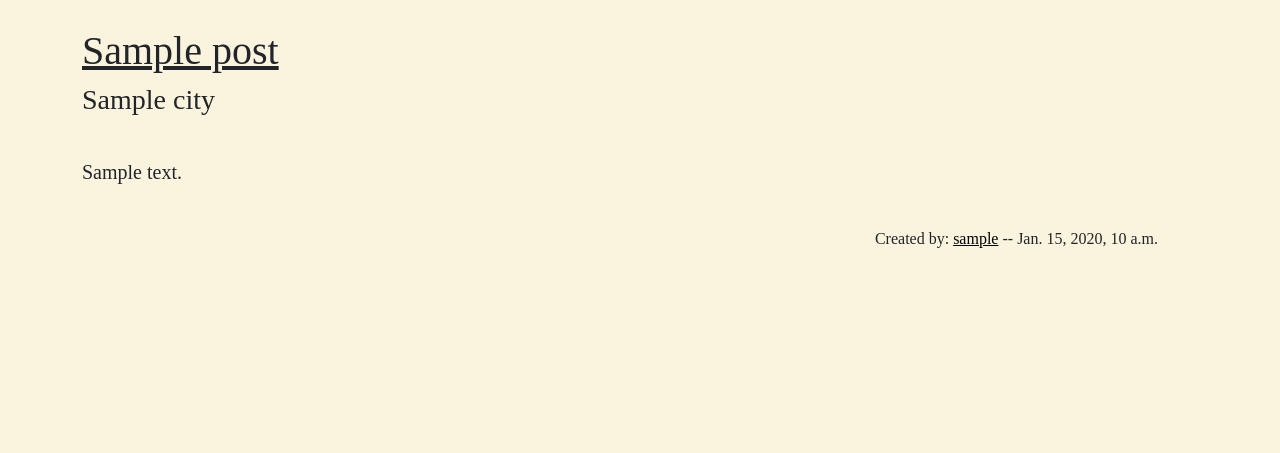
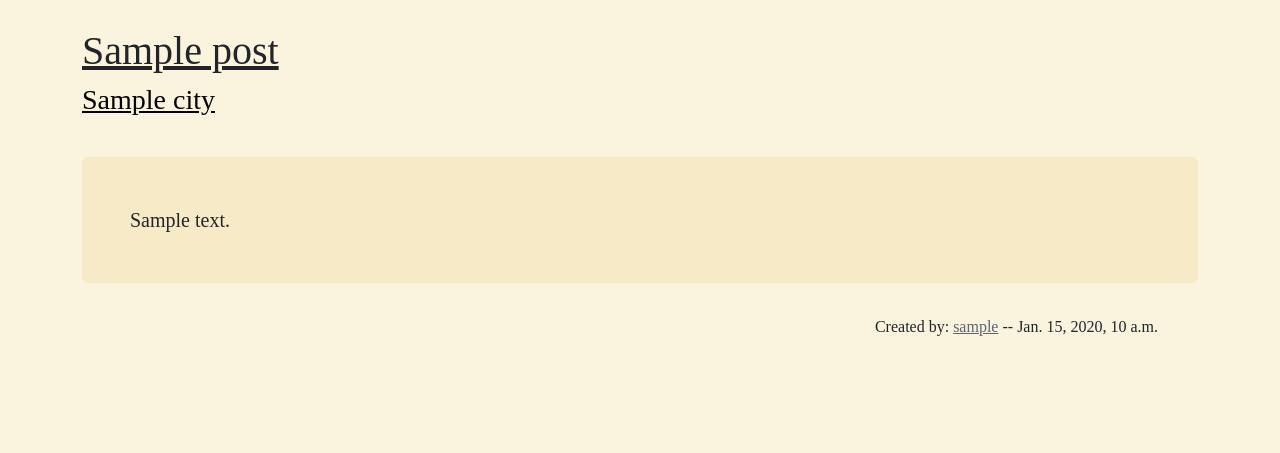
Before and after one commit to bhwong11/wayfarer, a Django app: page /posts/1/ in a window 1280 px wide. Shown: the part 347-800 px from the top of the page. Run offline with Django 3.2, Linux system fonts and the light colour scheme; tables that the repository leaves empty hold one stand-in row (values such as "Sample post"); some web fonts are replaced.

Commit message:
Styling for post details.

```diff
--- a/main_app/templates/post_details.html
+++ b/main_app/templates/post_details.html
@@ -8,14 +8,14 @@
 <div class="row">
   <div class="mb-3">
     <h1 style="font-size: 40px;" class="text-decoration-underline">{{post.title}}</h1>
-    <h3>{{post.cities.name}}</h3>
+    <a style="color: black;" href="{% url "city_detail" post.cities.pk %}"><h3>{{post.cities.name}}</h3></a>
   </div>
 </div>
     <article class="row single-post mt-3 no-gutters">
         <div class="col-md-12">
 
             <div class="single-post-content-wrapper">
-                  <article class="fs-5">
+                  <article class="fs-5 p-5 rounded-3" style="background: #F7EBC7;">
                   {{post.content}}
                   </article>
 
@@ -23,8 +23,8 @@
                     <div class="row">
                       <div class="col-12">
                           <div class="card-body float-end mt-3">
-                          <div class="row mt-2 ms-2">
-                          <p>Created by: <a style="color: black;" href="{% url "profile_detail" post.users.pk %}">{{post.users.username}}</a> -- {{post.created_at}}</p>
+                          <div class="row ms-2">
+                          <p>Created by: <a style="color: #5e6472;" href="{% url "profile_detail" post.users.pk %}">{{post.users.username}}</a> -- {{post.created_at}}</p>
                           </div>
                         </div>
                       </div>
```
